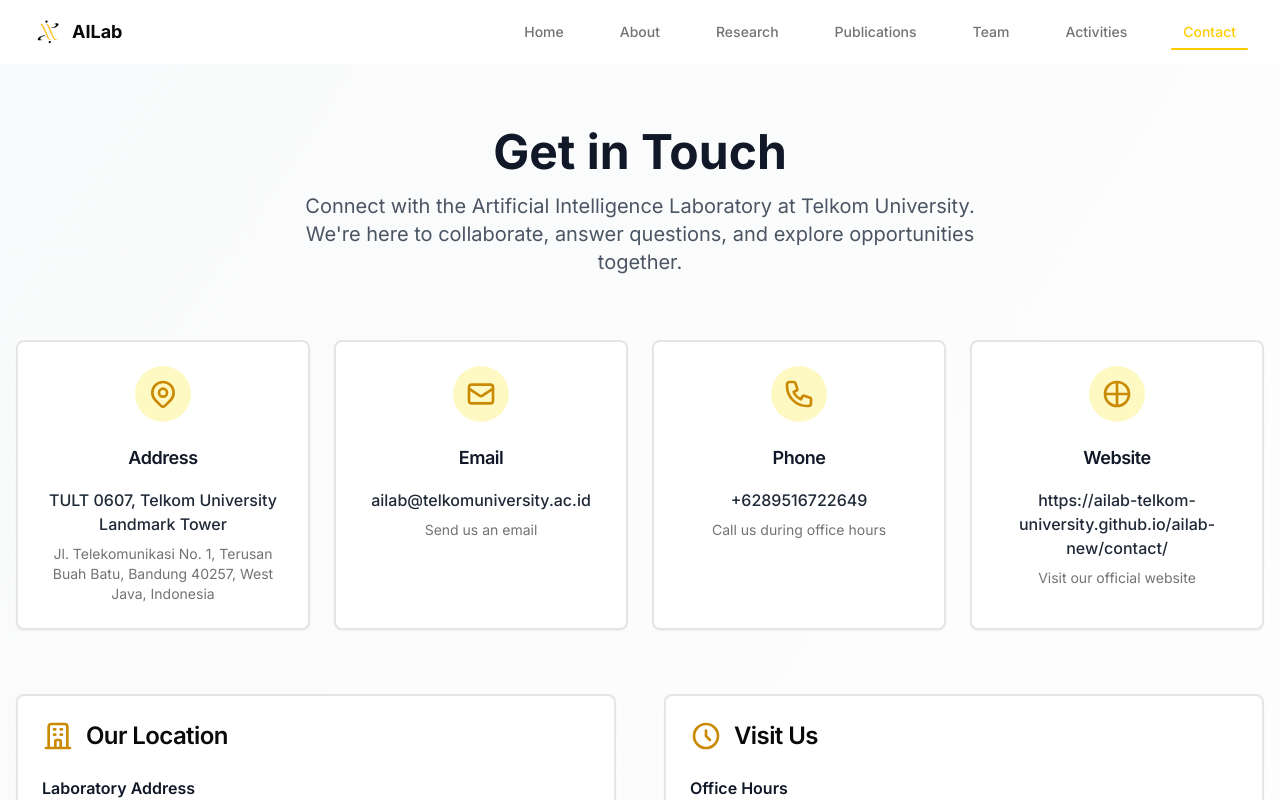
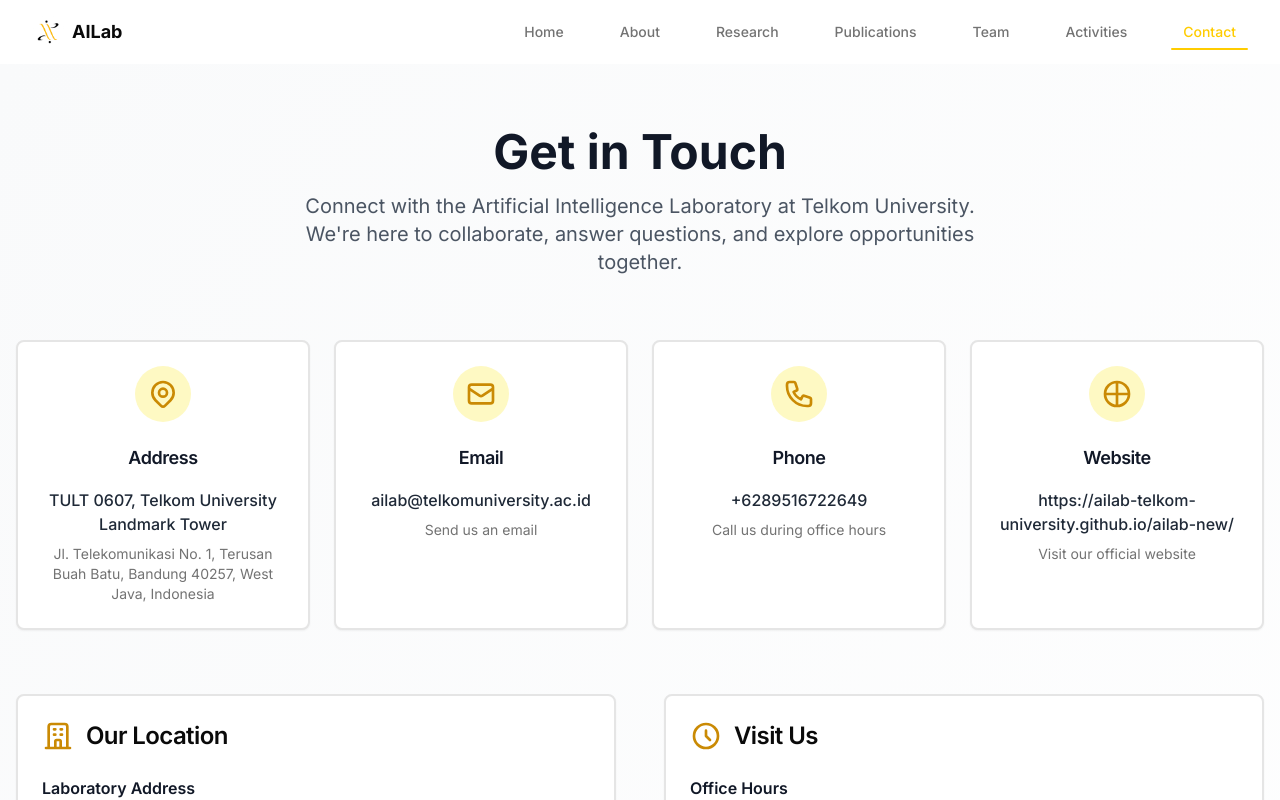
Before and after one commit to AIlab-Telkom-University/ailab-new, a Next.js app: page /contact in a window 1280 px wide. Shown: the top 800 px of the page. Built offline with nearby package versions, Linux system fonts and the light colour scheme.

Commit message:
Update website URL to point to home page

```diff
--- a/src/data/site.ts
+++ b/src/data/site.ts
@@ -10,7 +10,7 @@ export const siteConfig = {
     fullAddress: 'Jl. Telekomunikasi No. 1, Terusan Buah Batu, Bandung 40257, West Java, Indonesia',
     email: 'ailab@telkomuniversity.ac.id',
     phone: '+6289516722649',
-    website: 'https://ailab-telkom-university.github.io/ailab-new/contact/',
+    website: 'https://ailab-telkom-university.github.io/ailab-new/',
   },
 
   // Social Media Links
```
